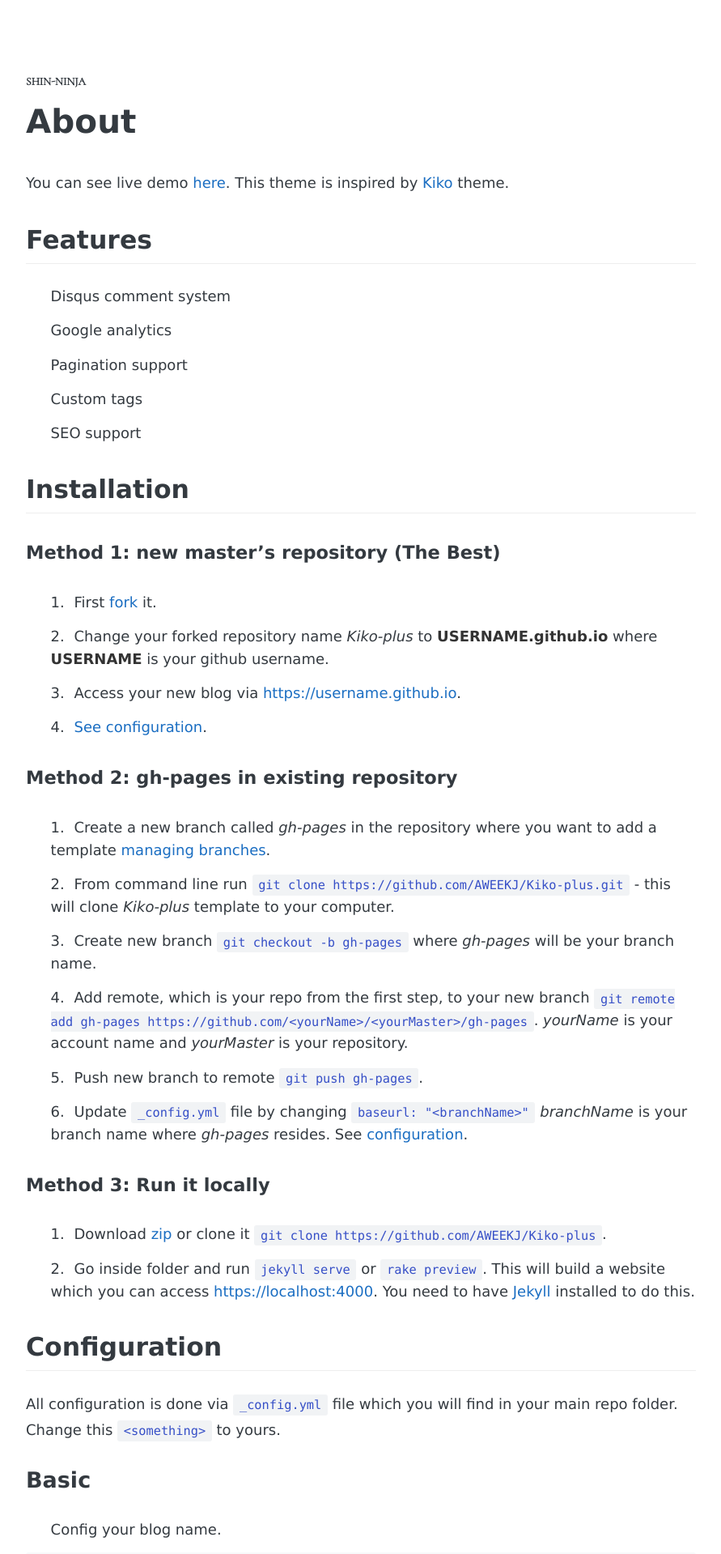
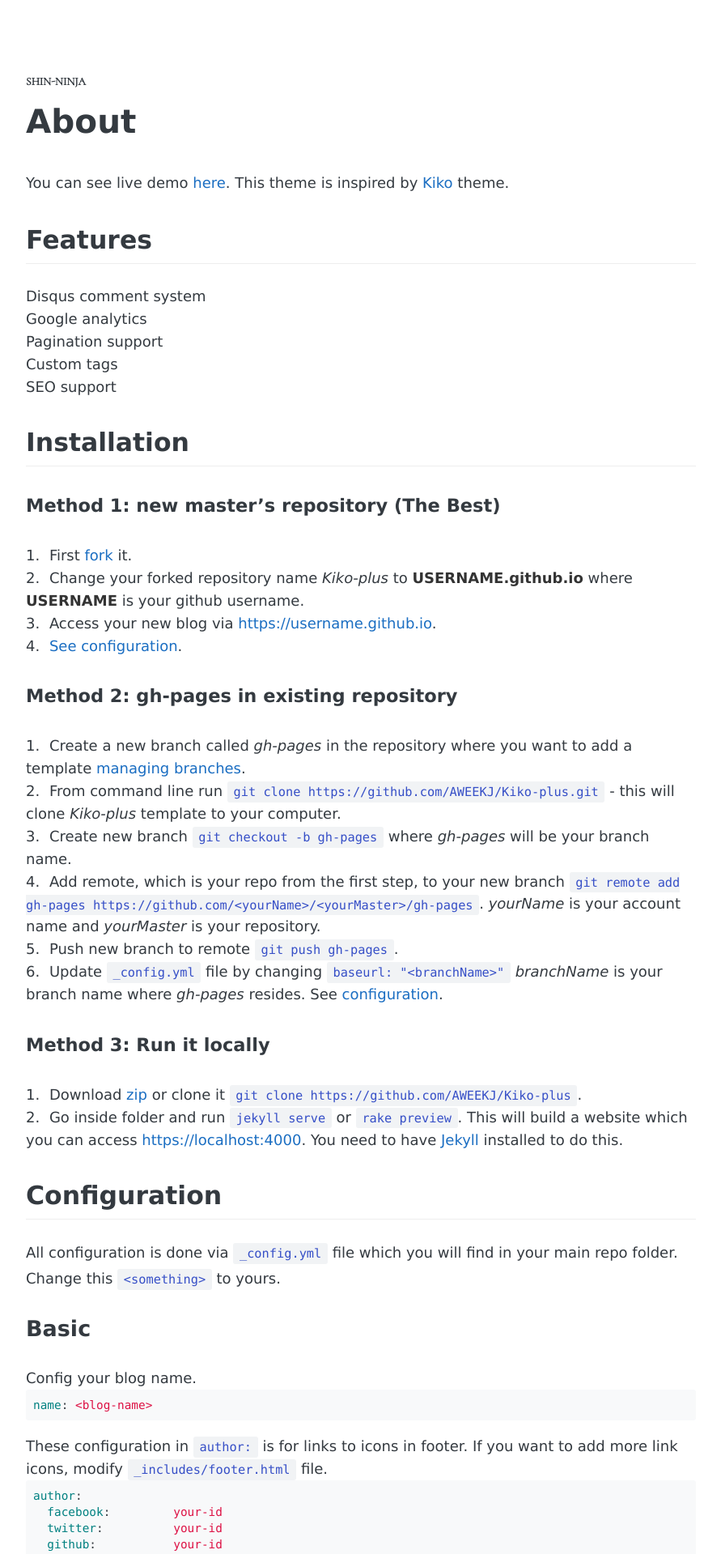
Before and after one commit to shinninja/shinninja.github.io, a Jekyll site: the page built from about.md, in a window 1280 px wide. Shown: the top 1919 px of the page at 81% size, without its empty margins (194-1085 px from the left). Built offline with Jekyll 4.4.1, drawn with Linux system fonts in a browser that asks for light colours; some web fonts are replaced.

Commit message:
proflie modify

```diff
--- a/_sass/_site.scss
+++ b/_sass/_site.scss
@@ -386,23 +386,23 @@
       display:flex;flex-wrap:wrap;border-radius:6px;border:1px solid #eee;box-shadow:1px 1px 1px rgba(0,0,0,0.07);-webkit-box-shadow:1px 1px 1px rgba(0,0,0,0.07);
 
       &-essentials {
-        flex:1;
+        flex:1;display:flex;flex-wrap:wrap;align-items:center;justify-content:center;padding:20px 0;
 
-        picture {display:block;overflow:hidden;width:80px;height:80px;margin:0 auto;border-radius:50%;
+        picture {display:block;overflow:hidden;width:80px;height:80px;border-radius:50%;
           img {position:relative;top:-10px;left:0;}
         }
 
-        .name {font-size:20px;font-weight:bold;color:#444;text-align:center;}
+        .name {font-size:20px;font-family:'Haas Grot Text R Web';font-weight:bold;color:#444;}
       }
 
       &-info {flex:2;padding:20px 30px;border-left:1px solid #eee;}
 
       &-skills {
-        dt {font-size:13px;font-weight:bold;text-transform:uppercase;color:#999;}
+        dt {margin-bottom:10px;font-size:13px;font-weight:bold;text-transform:uppercase;color:#999;}
 
         &-list {
           li {
-            display:inline-block;margin-left:4px;padding:6px 8px;color:#444;border:1px solid #ddd;border-radius:4px;font-size:12px;
+            display:inline-block;margin-left:4px;padding:4px 8px 6px;color:#444;border:1px solid #ddd;border-radius:4px;font-size:12px;
 
             &:first-child {margin-left:0;}
           }
--- a/_sass/_typography.scss
+++ b/_sass/_typography.scss
@@ -79,7 +79,7 @@
 
 p {
   color: $text-color;
-  margin: 0 0 1rem;
+  margin: 0;
   line-height: 1.7em;
 }
 
@@ -88,10 +88,7 @@
   -------------- */
 
 //  Reset list
-ol,
-ul,
-dl,
-li {
+ol, ul, dl, dt, dd, li {
   margin: 0;
   padding: 0;
   list-style: none;
@@ -142,7 +139,7 @@
 ol,
 ul {
   > li {
-    margin: 0 auto $li-bottom-space $li-bullets-width;
+    margin: 0;
     line-height: $li-line-height;
 
     > ol,
@@ -314,7 +311,7 @@
 img {
   display: block;
   max-width: 100%;
-  margin: 0 0 1rem;
+  margin: 0;
   border-radius: 5px;
 }
 
```
